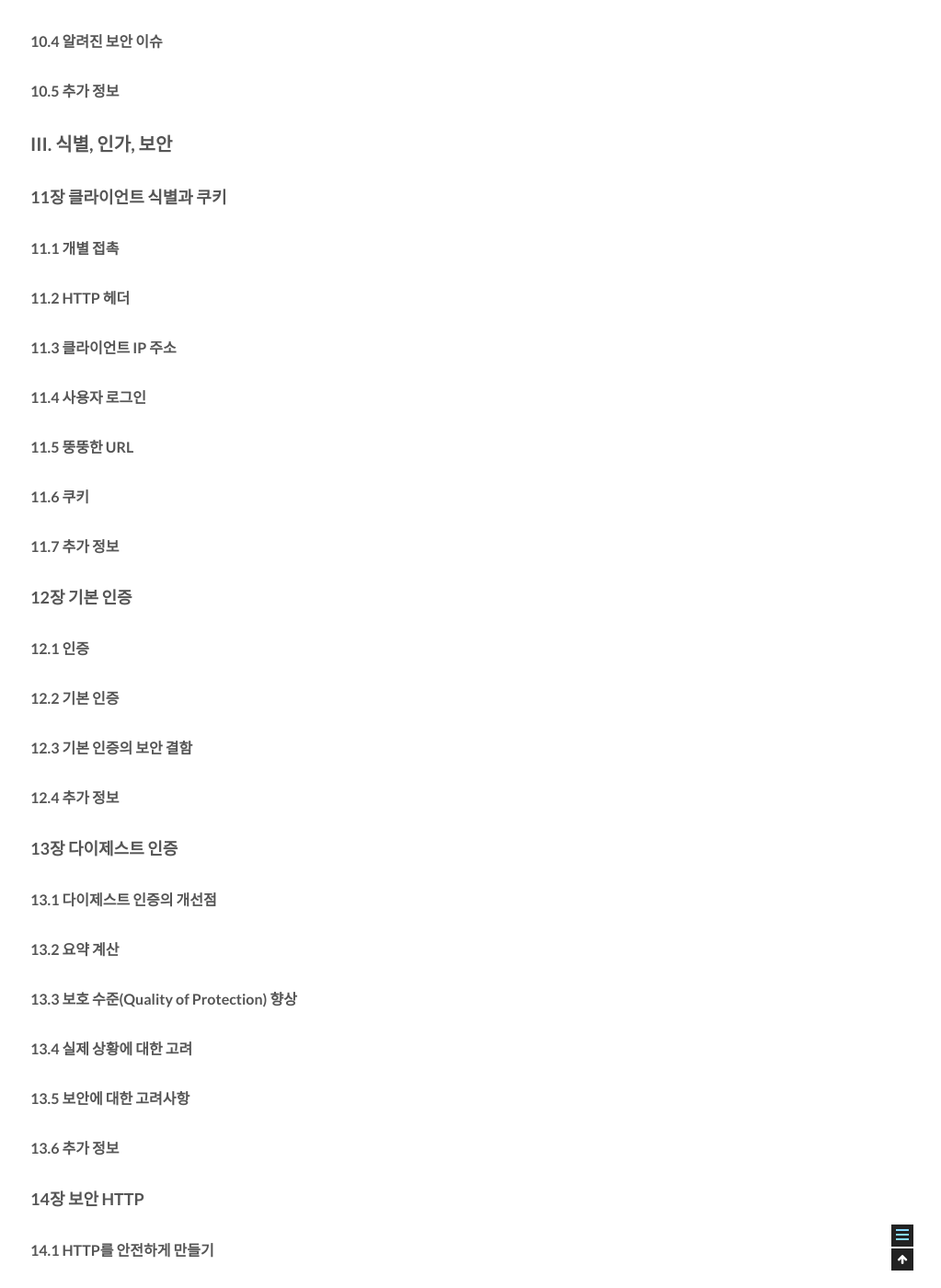
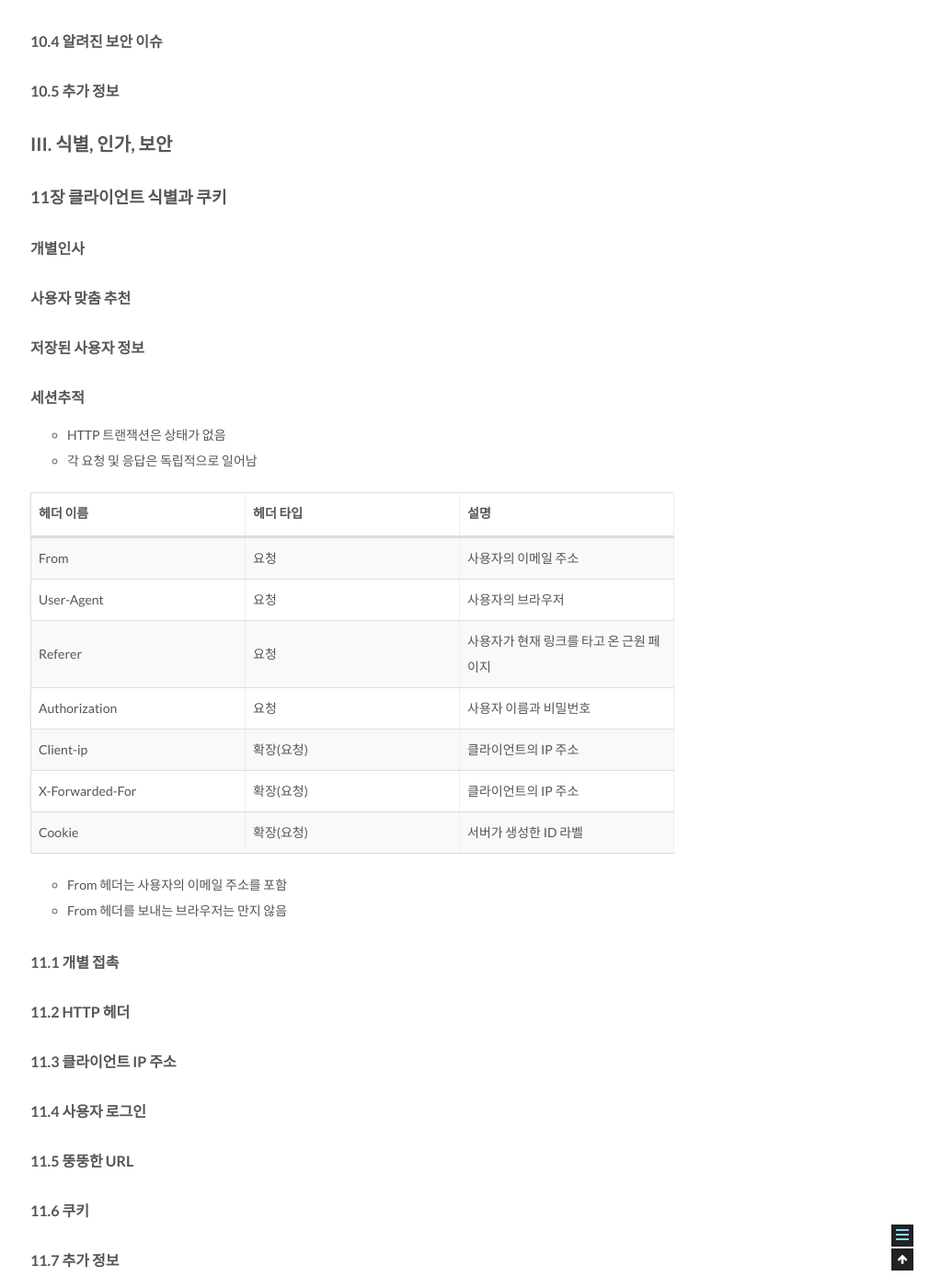
Before and after one commit to csj4032/csj4032.github.io, a Jekyll site: the page built from _posts/2018-01-21-HTTP완벽가이드.md, in a window 1280 px wide and 1400 px high, scrolled down 45150 px. Shown: the whole window at 92% size, without its empty margins (257-1280 px from the left). Built offline with Jekyll 4.4.1, drawn with Linux system fonts in a browser that asks for light colours; comment, search, counter and statistics services are not loaded; some of the changed text lies outside the part shown.

Commit message:
HTTP완벽가이드 포스팅 수정

```diff
--- a/_posts/2018-01-21-HTTP완벽가이드.md
+++ b/_posts/2018-01-21-HTTP완벽가이드.md
@@ -1170,6 +1170,29 @@ Keep-Alive: max=5, timeout=12O
 
 ### 11장 클라이언트 식별과 쿠키
 
+#### 개별인사
+
+#### 사용자 맞춤 추천
+
+#### 저장된 사용자 정보
+
+#### 세션추적
+* HTTP 트랜잭션은 상태가 없음
+* 각 요청 및 응답은 독립적으로 일어남
+
+| 헤더 이름 | 헤더 타입 | 설명 |
+| --- | --- | :--- |
+| From | 요청 | 사용자의 이메일 주소 |
+| User-Agent | 요청 | 사용자의 브라우저 |
+| Referer | 요청 | 사용자가 현재 링크를 타고 온 근원 페이지 |
+| Authorization | 요청 | 사용자 이름과 비밀번호 |
+| Client-ip | 확장(요청) | 클라이언트의 IP 주소 |
+| X-Forwarded-For | 확장(요청) | 클라이언트의 IP 주소 |
+| Cookie | 확장(요청) | 서버가 생성한 ID 라벨 |
+
+* From 헤더는 사용자의 이메일 주소를 포함
+* From 헤더를 보내는 브라우저는 만지 않음
+
 #### 11.1 개별 접촉
 
 #### 11.2 HTTP 헤더
```
Also changed, not shown: other parts of _posts/2018-01-21-HTTP완벽가이드.md (+1 -1 lines).
